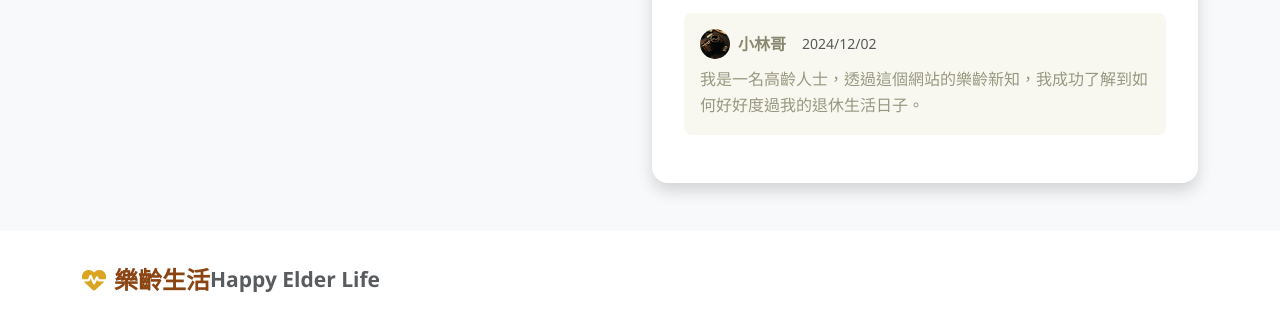
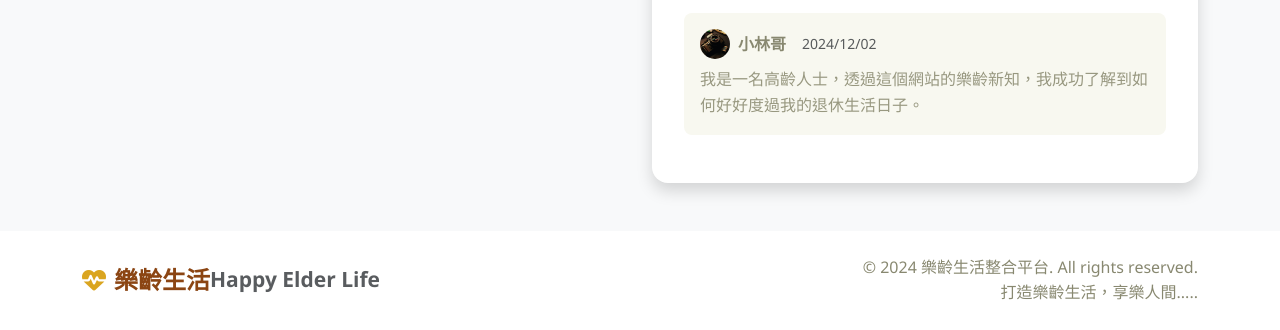
Before and after one commit to jason111nn/Golden-Hand-Award-Template, a plain HTML site: page index.html in a window 1280 px wide. Shown: the part 5724-6054 px from the top of the page. Drawn offline with nearby package versions, Linux system fonts and the light colour scheme.

Commit message:
Footer text color change

```diff
--- a/css/style.css
+++ b/css/style.css
@@ -250,7 +250,9 @@ body {
 .fw-bold{
     color: var(--primary-color);
 }
-
+.mb-0{
+    color: var(--gray-800);
+}
 .lead {
     font-size: 1.25rem;
     color: var(--gray-600);
```
